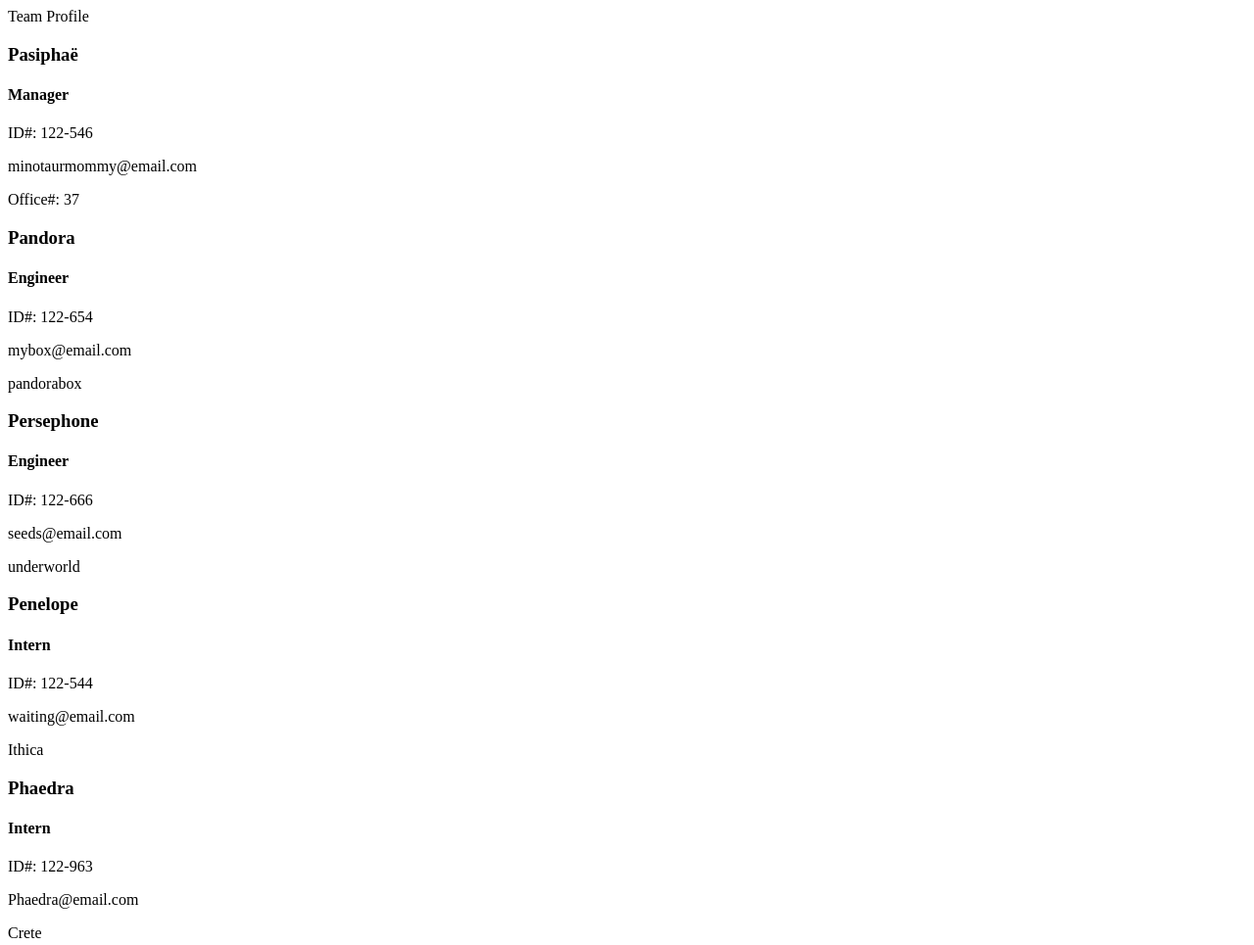
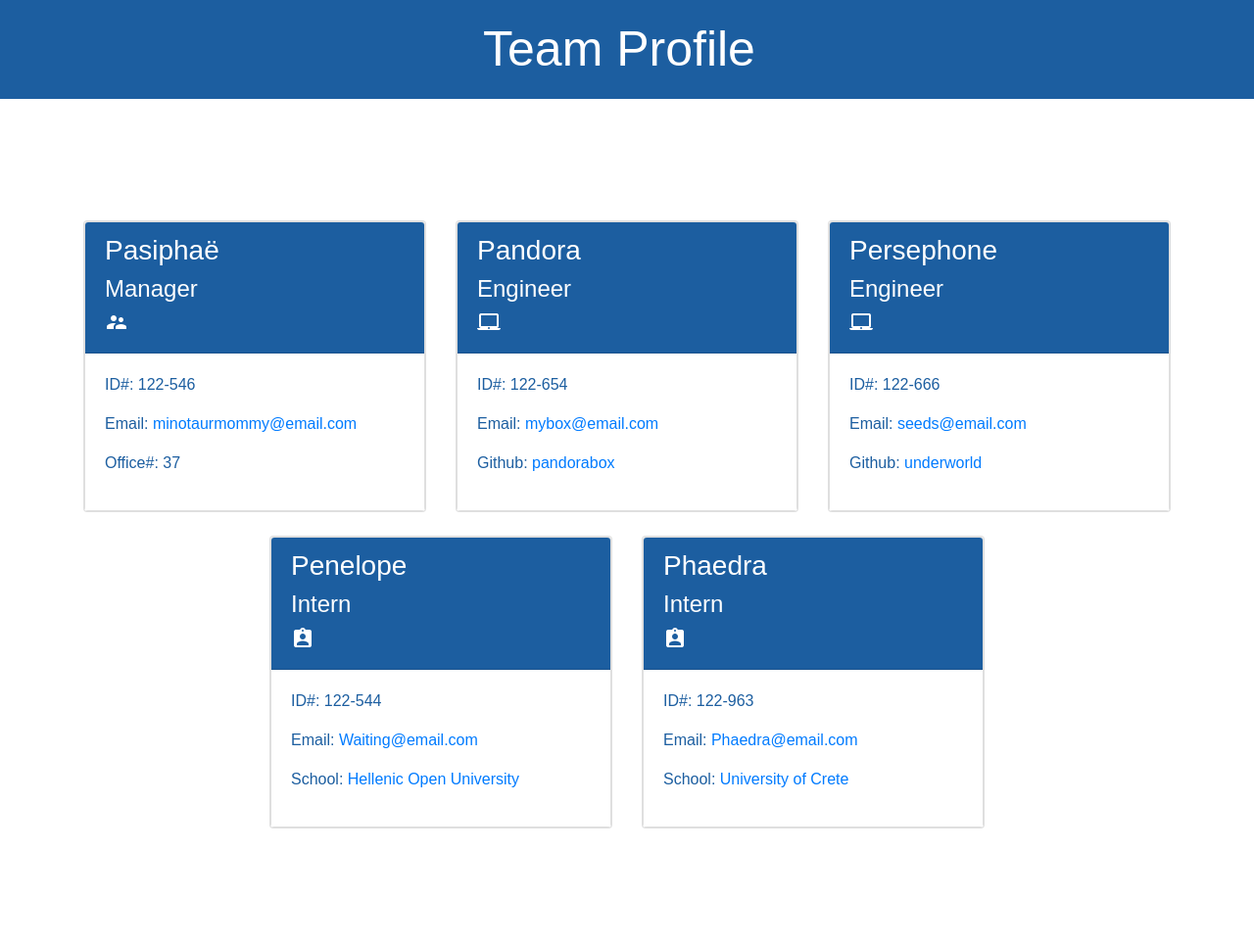
Before and after one commit to Ayla122/Team-Profile-Generator, a website: page dist/index.html in a window 1280 px wide. Shown: the whole page at 98% size. Drawn offline with nearby package versions, Linux system fonts and the light colour scheme.

Commit message:
styled page, added style sheets, filled in all team info

```diff
--- a/dist/index.html
+++ b/dist/index.html
@@ -2,9 +2,14 @@
 <html lang="en">
 <head>
     <meta charset="UTF-8">
-    <meta http-equiv="X-UA-Compatible" content="IE=edge">
+
     <meta name="viewport" content="width=device-width, initial-scale=1.0">
     <title>Team Profile</title>
+    <link rel="stylesheet" href="https://cdnjs.cloudflare.com/ajax/libs/font-awesome/5.11.2/css/all.min.css">
+    <link href="https://fonts.googleapis.com/css?family=Public+Sans:300i,300,500&display=swap" rel="stylesheet">
+    <link rel="stylesheet" href="https://stackpath.bootstrapcdn.com/bootstrap/4.5.0/css/bootstrap.min.css"
+        integrity="sha384-9aIt2nRpC12Uk9gS9baDl411NQApFmC26EwAOH8WgZl5MYYxFfc+NcPb1dKGj7Sk" crossorigin="anonymous">
+    <link href="https://fonts.googleapis.com/icon?family=Material+Icons" rel="stylesheet">
     <link rel="stylesheet" href= "style.css">
 </head>
 <body>
@@ -15,71 +20,98 @@
     </header>
 
     <main>
+
         <div class= "container">
+            <div class="row justify-content-center" id="team-cards">
+                <div class="col-4 mt-4">
+                    <div class="card h-100">
                         <div class="card">
                             <div class="card-header">
                                 <h3>Pasiphaë</h3>
-                    <h4>Manager</h4>
+                                <h4>Manager</h4><i class="material-icons"> supervisor_account</i>
                             </div>
                             <div class="card-body">
                                 <p class="id"> ID#: 122-546</p>
-                    <p class="email">minotaurmommy@email.com</p>
+                                <p class="email">Email: <a href="mailto:">minotaurmommy@email.com</a></p>
                                 <p class="office"> Office#: 37</p>
                             </div>
                         </div>
+                    </div>
+                </div>
 
+                <div class="col-4 mt-4">
+                    <div class="card h-100">
                         <div class="card">
                             <div class="card-header">
                                 <h3>Pandora</h3>
-                    <h4>Engineer</h4>
+                                <h4>Engineer</h4><i class="material-icons">laptop_mac</i>
                             </div>
                             <div class="card-body">
                                 <p class="id"> ID#: 122-654</p>
-                    <p class="email">mybox@email.com</p>
-                    <p class="github">pandorabox</p>
+                                <p class="email">Email: <a href="mailto:">mybox@email.com</a></p>
+                                <p class="github">Github: <a href="">pandorabox</a></p>
+                            </div>
+                        </div>
+                    </div>
+                </div>
+                <div class="col-4 mt-4">
+                    <div class="card h-100">
+                        <div class="card">
+                            <div class="card-header">
+                                <h3>Persephone</h3>
+                                <h4>Engineer</h4><i class="material-icons">laptop_mac</i>
+                            </div>
+                            <div class="card-body">
+                                <p class="id"> ID#: 122-666</p>
+                                <p class="email">Email: <a href="mailto:">seeds@email.com</a></p>
+                                <p class="github">Github: <a href="">underworld</a></p>
+                            </div>
+                        </div>
                     </div>
                 </div>
 
+                <div class="col-4 mt-4">
+                    <div class="card h-100">
                         <div class="card">
                             <div class="card-header">
-                    <h3>Persephone</h3>
-                    <h4>Engineer</h4>
+                                <h3>Penelope</h3>
+                                <h4>Intern</h4><i class="material-icons">assignment_ind</i>
                             </div>
                             <div class="card-body">
-                    <p class="id"> ID#: 122-666</p>
-                    <p class="email">seeds@email.com</p>
-                    <p class="github">underworld</p>
+                                <p class="id"> ID#: 122-544</p>
+                                <p class="email">Email: <a href="mailto:">Waiting@email.com</a></p>
+                                <p class="School">School: <a href="https://www.mastersportal.com/universities/1949/hellenic-open-university.html">Hellenic Open University</a></p>
+                            </div>
+                        </div>
                     </div>
                 </div>
 
-            <div class="card">
-                <div class="card-header">
-                    <h3>Penelope</h3>
-                    <h4>Intern</h4>
-                </div>
-                <div class="card-body">
-                    <p class="id"> ID#: 122-544</p>
-                    <p class="email">waiting@email.com</p>
-                    <p class="github">Ithica</p>
-                </div>
-            </div>
-
+                <div class="col-4 mt-4">
+                    <div class="card h-100">
                         <div class="card">
                             <div class="card-header">
                                 <h3>Phaedra</h3>
-                    <h4>Intern</h4>
+                                <h4>Intern</h4><i class="material-icons">assignment_ind</i>
                             </div>
                             <div class="card-body">
                                 <p class="id"> ID#: 122-963</p>
-                    <p class="email"> Phaedra@email.com</p>
-                    <p class="github">Crete</p>
+                                <p class="email"> Email: <a href="mailto:">Phaedra@email.com</a></p>
+                                <p class="School">School: <a href="https://en.uoc.gr/">University of Crete</a></p>
                             </div>
-
+                        </div>
+                    </div>
+                </div>
             </div>
         </div>
     </main>
-
-
-
 </body>
+<script src="https://code.jquery.com/jquery-3.5.1.slim.min.js"
+    integrity="sha384-DfXdz2htPH0lsSSs5nCTpuj/zy4C+OGpamoFVy38MVBnE+IbbVYUew+OrCXaRkfj"
+    crossorigin="anonymous"></script>
+<script src="https://cdn.jsdelivr.net/npm/popper.js@1.16.0/dist/umd/popper.min.js"
+    integrity="sha384-Q6E9RHvbIyZFJoft+2mJbHaEWldlvI9IOYy5n3zV9zzTtmI3UksdQRVvoxMfooAo"
+    crossorigin="anonymous"></script>
+<script src="https://stackpath.bootstrapcdn.com/bootstrap/4.5.0/js/bootstrap.min.js"
+    integrity="sha384-OgVRvuATP1z7JjHLkuOU7Xw704+h835Lr+6QL9UvYjZE3Ipu6Tp75j7Bh/kR0JKI"
+    crossorigin="anonymous"></script>
 </html>
--- a/dist/style.css
+++ b/dist/style.css
@@ -0,0 +1,40 @@
+* {
+    box-sizing: border-box;
+}
+
+:root {
+    --primary: rgb(28, 94, 160);
+    --secondary: white;
+}
+
+body {
+    font-family: Arial, Helvetica, sans-serif;
+}
+
+#navbar {
+    background-color: var(--primary);
+    color: var(--secondary);
+    font-size: 50px;
+}
+
+.navbar-brand {
+    font-size: 50px;
+}
+
+
+.card-header {
+    background-color: var(--primary);
+    color: var(--secondary);
+}
+
+.card-body {
+    background-color: var(--secondary);
+    color: var(--primary);
+}
+
+.container {
+    margin: 100px auto;
+    justify-content: space-evenly;
+    display: flex;
+
+}
```
Lines whose indentation alone changed are shown as unchanged.
